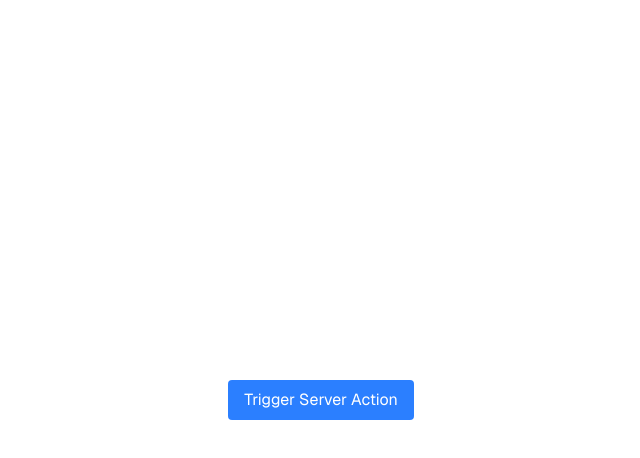
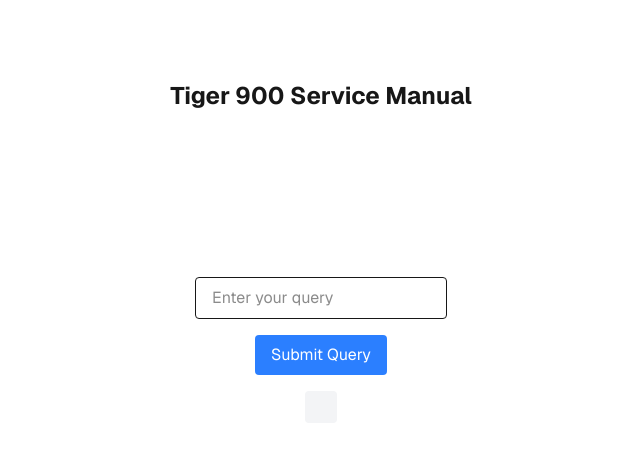
Before and after one commit to IsaacLea/ai-service-manual, a Next.js app: page / in a window 1280 px wide. Shown: the top 458 px of the page, without its empty margins (319-959 px from the left). Built offline with nearby package versions, Linux system fonts and the light colour scheme.

Commit message:
Added user query input

```diff
--- a/src/app/api/hello/route.ts
+++ b/src/app/api/hello/route.ts
@@ -1,6 +1,19 @@
 import { NextResponse } from "next/server";
+import { Pinecone } from '@pinecone-database/pinecone';
 
-export async function GET() {
+// Initialize Pinecone client
+const pinecone = new Pinecone({
+    apiKey: 'YOUR_API_KEY',
+    // environment: 'YOUR_ENVIRONMENT', // Removed as it is not a valid property
+});
+
+
+
+export async function GET(request: Request) {
+
+    const { searchParams } = new URL(request.url);
+    const query = searchParams.get('query');
+    console.log('Query parameter:', query);
 
     console.log('server action called');
 
--- a/src/app/page.tsx
+++ b/src/app/page.tsx
@@ -4,10 +4,11 @@
 
 export default function Home() {
   const [message, setMessage] = useState("");
+  const [query, setQuery] = useState("");
 
   const handleButtonClick = async () => {
     try {
-      const response = await fetch("/api/hello", {
+      const response = await fetch(`/api/hello?query=${encodeURIComponent(query)}`, {
         method: "GET",
       });
       if (!response.ok) {
@@ -22,15 +23,29 @@
   };
 
   return (
-    <div className="grid grid-rows-[20px_1fr_20px] items-center justify-items-center min-h-screen p-8 pb-20 gap-16 sm:p-20 font-[family-name:var(--font-geist-sans)]">
-      <main className="flex flex-col gap-[32px] row-start-2 items-center sm:items-start">
+    <div className="grid justify-items-center min-h-screen sm:p-20 font-[family-name:var(--font-geist-sans)]">
+      <header className="row-start-1 mb-4">
+        <h1 className="text-2xl font-bold">Tiger 900 Service Manual</h1>
+      </header>
+
+      <main className="flex flex-col items-center">
+
+        <input
+          type="text"
+          value={query}
+          onChange={(e) => setQuery(e.target.value)}
+          placeholder="Enter your query"
+          className="px-4 py-2 border rounded mb-4"
+        />
         <button
           onClick={handleButtonClick}
           className="px-4 py-2 bg-blue-500 text-white rounded hover:bg-blue-600"
         >
-          Trigger Server Action
+          Submit Query
         </button>
-        {message && <p>{message}</p>}
+        <div className="mt-4 p-4 bg-gray-100 text-gray-800 rounded"> {/* Added light grey box styling */}
+          {message && <p>{message}</p>}
+        </div>
       </main>
       <footer className="row-start-3 flex gap-[24px] flex-wrap items-center justify-center">
 
```
Also changed, not shown: package.json (+7 -6 lines), 1 other file (tests, documents, lock files or other folders).
